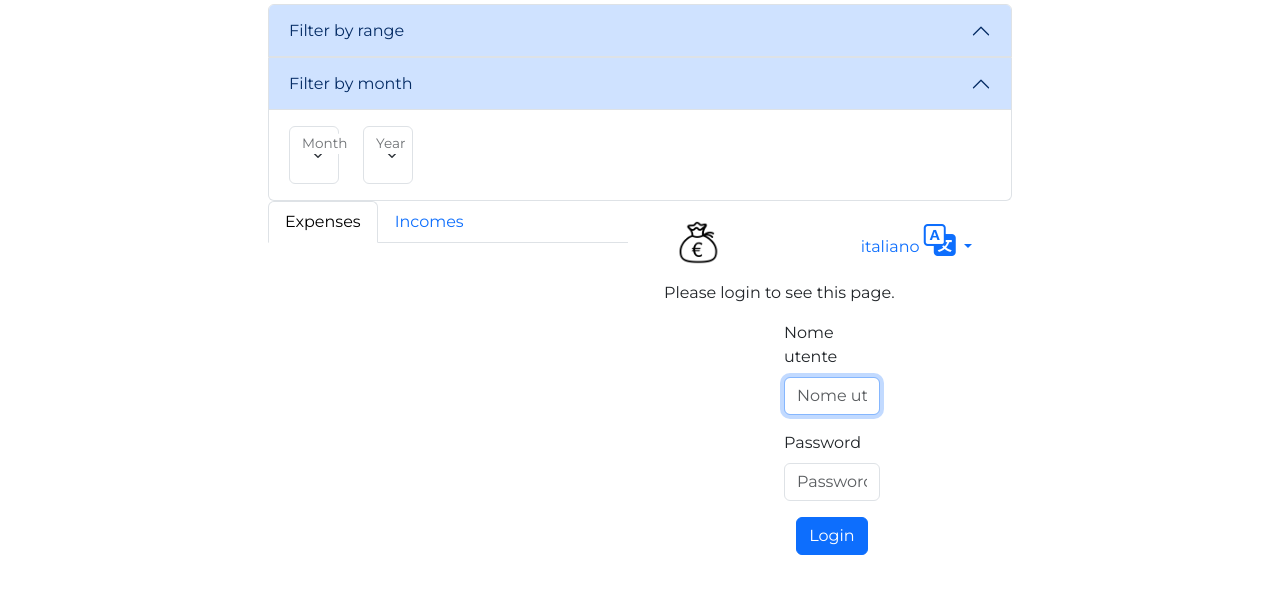
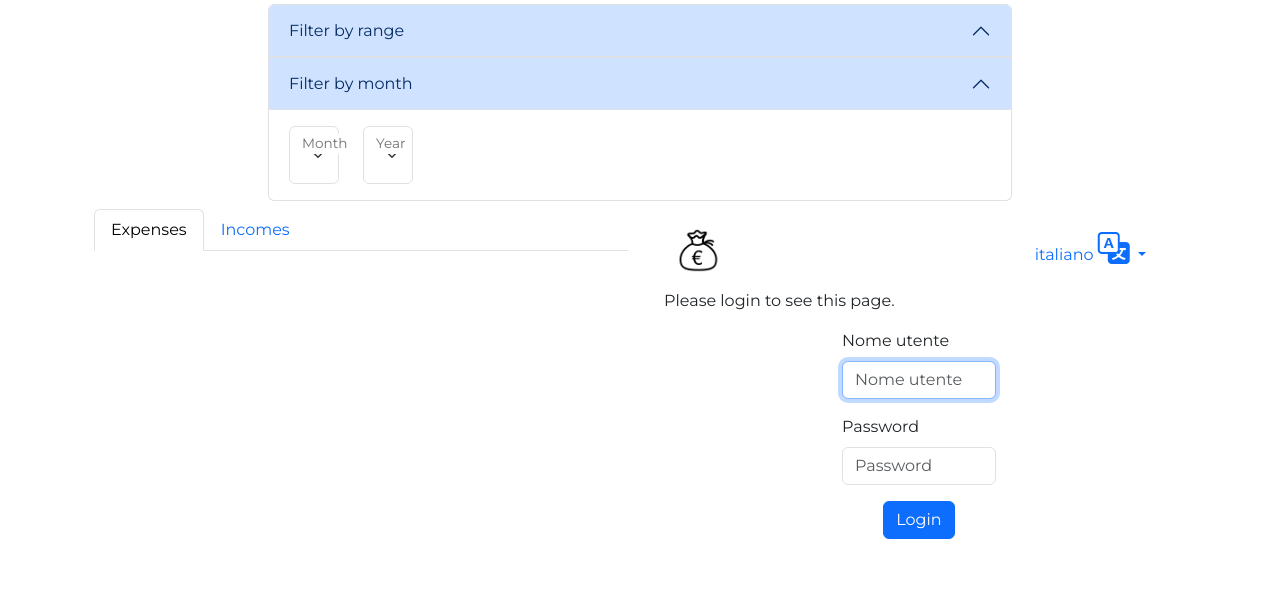
Before and after one commit to paolomarr/finanze-django, a Django app: template app/finanze/movimenti/templates/movimenti/summary_ajax.html in a window 1280 px wide. Shown: the part 140-734 px from the top of the page. Run offline with Django 3.2, Linux system fonts and the light colour scheme; the template is opened without the code that fills it, so the values that code supplies are empty; a map, chart or similar area stays blank; style sheets or scripts are compiled from the project's sources; parts of the project's set-up code (start-up, migrations or seed data) failed here and were passed over; some libraries are stand-ins or nearby versions.

Commit message:
#17 minor style/layout fix

```diff
--- a/app/finanze/movimenti/templates/movimenti/summary_ajax.html
+++ b/app/finanze/movimenti/templates/movimenti/summary_ajax.html
@@ -11,6 +11,7 @@
 {% translate "Movements' summary" %}
 {% endblock %}
 {% block content %}
+<div class="container">
 <div class="container container-768">
     <div class="accordion mt-2" id="summaryFilterAccordion">
         <div class="accordion-item">
@@ -71,8 +72,8 @@
                 </div>
             </div>
         </div>
-    </div>
-    <div class="row">
+    </div></div>
+    <div class="row mt-2">
         <div class="col-12 col-xl-6">
             <ul class="nav nav-tabs" id="myTab" role="tablist">
                 <li class="nav-item" role="presentation">
```
